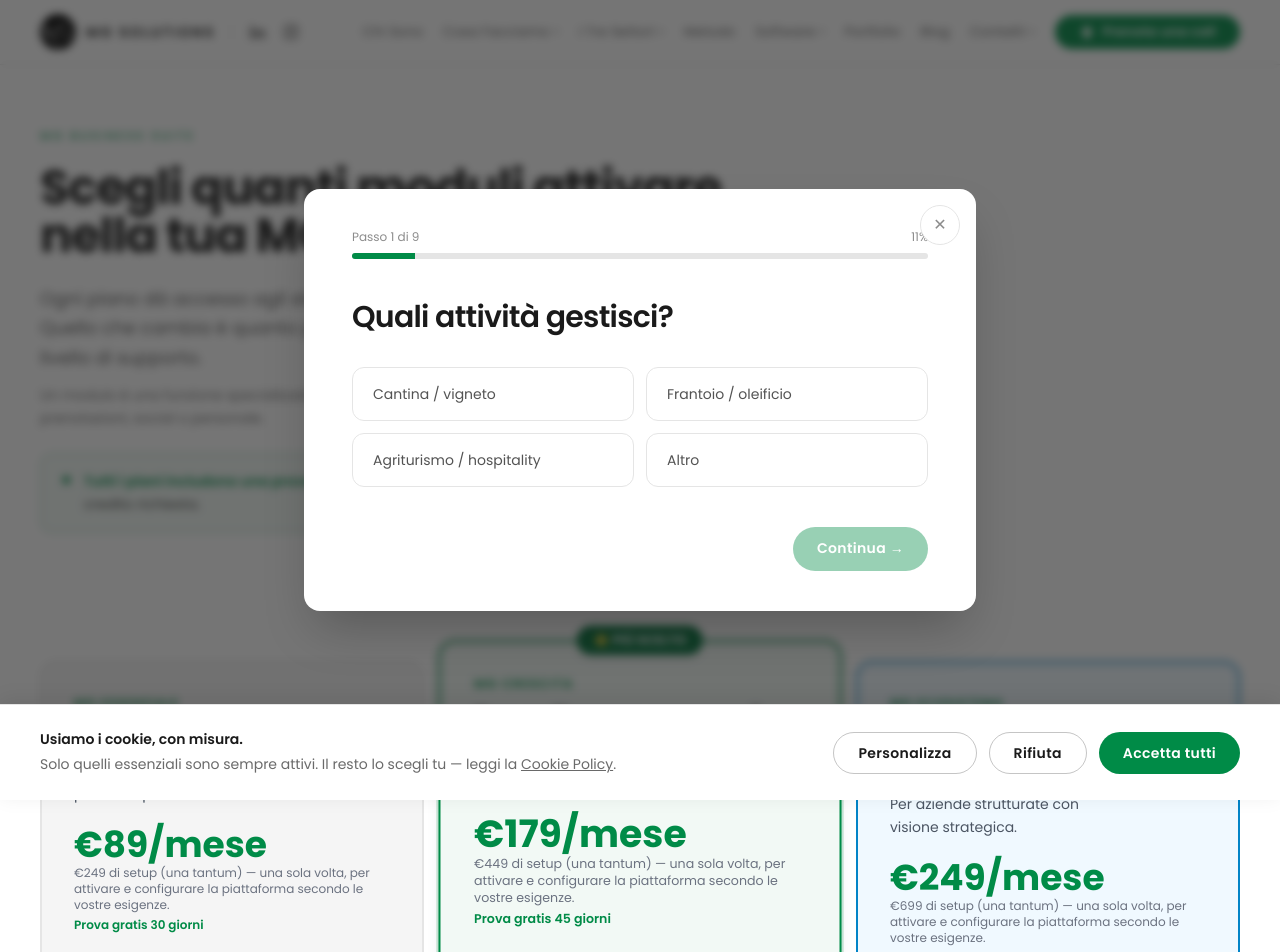
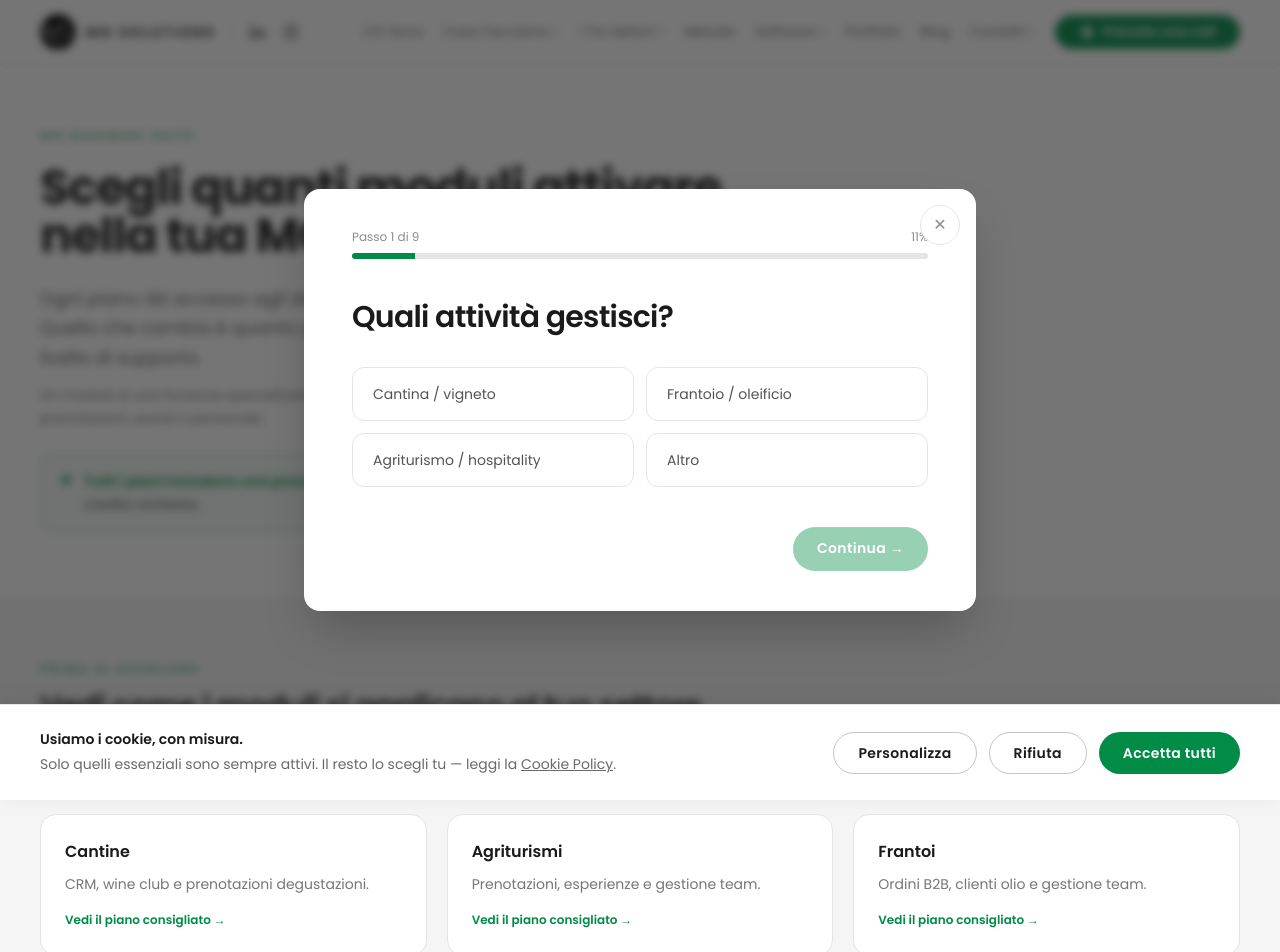
Before and after one commit to matteogaruzzo/mgsolutions, a Next.js app: page /software/pricing in a window 1280 px wide. Shown: the top 952 px of the page. Built offline with nearby package versions, Linux system fonts and the light colour scheme.

Commit message:
Feature: segmentazione per settore nella pagina prezzi
Aggiunge una sezione "Vedi come i moduli si applicano al tuo settore"
in /software/pricing con link diretti alle pagine dedicate
(vitivinicolo, hospitality, frantoi), ciascuna con il piano consigliato,
un caso concreto e le FAQ specifiche.

```diff
--- a/app/software/pricing/page.jsx
+++ b/app/software/pricing/page.jsx
@@ -26,6 +26,12 @@ const activationSteps = [
   { icon: CoinIcon, title: 'Scegli il piano', body: 'Essenziale, Crescita o Ecosistema.' },
   { icon: GearIcon, title: 'Attiva i moduli', body: 'Scegli quali moduli attivare, in base alle tue esigenze.' },
   { icon: BuildingIcon, title: 'Configura e inizia', body: 'Inviti il team, importi i dati esistenti, inizi a usare la piattaforma.' },
+];
+
+const sectorLinks = [
+  { href: '/software/vitivinicolo', title: 'Cantine', body: 'CRM, wine club e prenotazioni degustazioni.' },
+  { href: '/software/hospitality', title: 'Agriturismi', body: 'Prenotazioni, esperienze e gestione team.' },
+  { href: '/software/frantoi', title: 'Frantoi', body: 'Ordini B2B, clienti olio e gestione team.' },
 ];
 
 const controlTowerFaqs = [
@@ -96,6 +102,37 @@ export default function SoftwarePricingPage() {
             </p>
           </div>
         </Reveal>
+      </section>
+
+      {/* ---------- 1B. TROVA IL PIANO PER SETTORE ---------- */}
+      <section className="bg-paper-dim">
+        <div className="max-w-edge mx-auto px-6 py-16">
+          <Reveal>
+            <p className="eyebrow">Prima di scegliere</p>
+            <h2 className="h2 text-2xl md:text-3xl mt-3 max-w-2xl text-ink">
+              Vedi come i moduli si applicano al tuo settore.
+            </h2>
+            <p className="mt-3 text-sm text-ink/60 max-w-xl leading-relaxed">
+              Ogni pagina mostra il piano consigliato, un caso concreto e le domande più frequenti per il tuo tipo di azienda.
+            </p>
+          </Reveal>
+          <div className="mt-8 grid sm:grid-cols-3 gap-5">
+            {sectorLinks.map((s, i) => (
+              <Reveal key={s.href} delay={i * 60}>
+                <Link
+                  href={s.href}
+                  className="group block h-full border border-line rounded-2xl p-6 bg-paper hover:shadow-lg hover:-translate-y-1 transition-all duration-300"
+                >
+                  <p className="font-semibold text-ink">{s.title}</p>
+                  <p className="mt-2 text-sm text-ink/60 leading-relaxed">{s.body}</p>
+                  <span className="mt-4 inline-block text-xs font-semibold text-forest group-hover:text-brass transition-colors">
+                    Vedi il piano consigliato →
+                  </span>
+                </Link>
+              </Reveal>
+            ))}
+          </div>
+        </div>
       </section>
 
       {/* ---------- 2. 3 CARD PRICING ---------- */}
```
